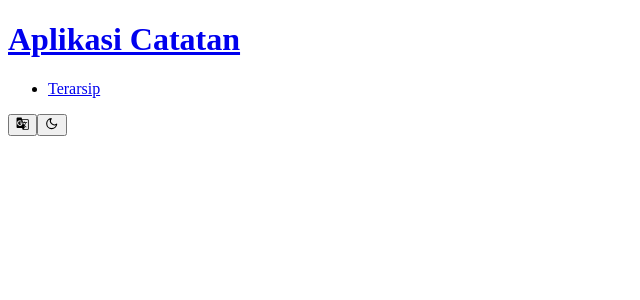
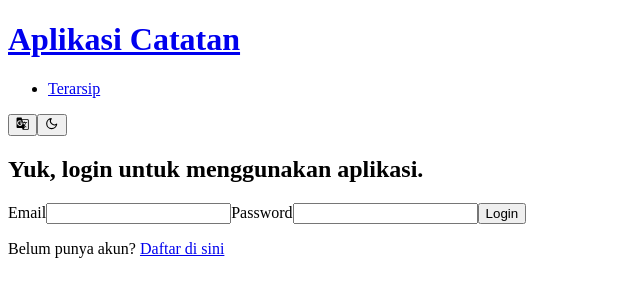
Before and after one commit to nandartika/personal-notes-v2, a React (Vite) app: page / in a window 1280 px wide. Shown: the top 300 px of the page, without its empty margins (0-640 px from the left). Built offline with nearby package versions, Linux system fonts and the light colour scheme; the HTML template or start-up script is replaced by a standard one.

Commit message:
fix: routing to login page

```diff
--- a/src/App.jsx
+++ b/src/App.jsx
@@ -59,8 +59,9 @@ function App() {
 
     return (
       <>
+        <Route path="/" element={<LoginPage loginSuccess={onLoginSuccess} />} />
+        <Route path="/register" element={<RegisterPage />} />
         <Route path="*" element={<LoginPage loginSuccess={onLoginSuccess} />} />
-        <Route path="/register" element={<RegisterPage />} />
       </>
     );
   };
```
